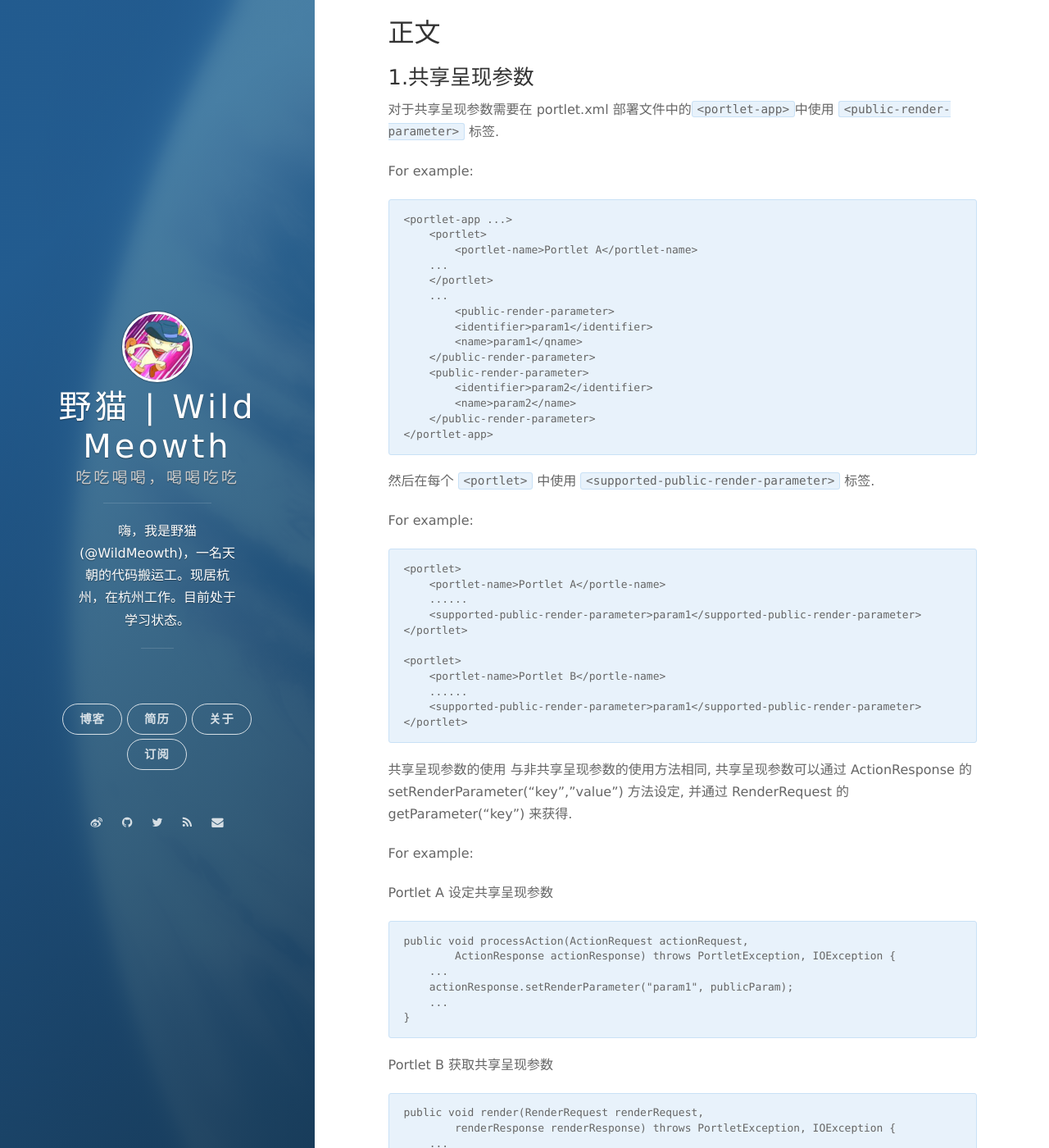
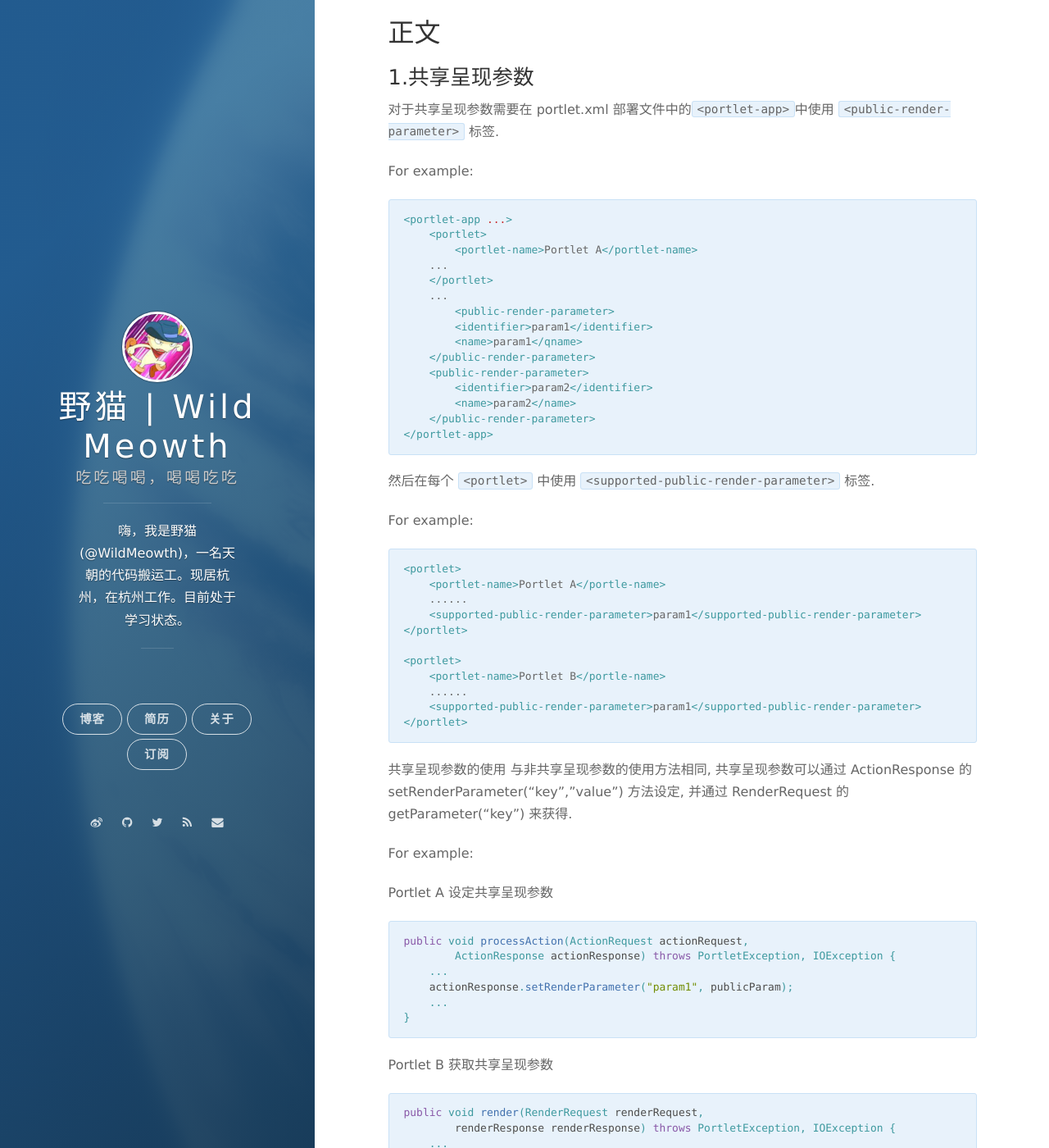
Before and after one commit to wildmeowth/wildmeowth.github.io, a Jekyll site: the page built from _posts/2017-08-09-portlet-data-transfer.markdown, in a window 1280 px wide and 1400 px high, scrolled down 378 px. Shown: the whole window at 82% size. Built offline with Jekyll 4.4.1, drawn with Linux system fonts in a browser that asks for light colours; nearby versions of some CDN libraries; comment, search, counter and statistics services are not loaded; some of the changed text lies outside the part shown.

Commit message:
markdown

````diff
--- a/_posts/2017-08-09-portlet-data-transfer.markdown
+++ b/_posts/2017-08-09-portlet-data-transfer.markdown
@@ -20,7 +20,7 @@ tags: webshpere portal , portlet数据传递
 对于共享呈现参数需要在 portlet.xml 部署文件中的```<portlet-app>```中使用 ```<public-render-parameter>``` 标签.
 
 For example:
-```
+```xml
 <portlet-app ...>
     <portlet>
         <portlet-name>Portlet A</portlet-name>
@@ -41,7 +41,7 @@ For example:
 然后在每个 ```<portlet>``` 中使用 ```<supported-public-render-parameter>``` 标签.
 
 For example:
-```
+```xml
 <portlet>
     <portlet-name>Portlet A</portle-name>
     ......
@@ -62,7 +62,7 @@ For example:
 For example:
 
 Portlet A 设定共享呈现参数
-```
+```java
 public void processAction(ActionRequest actionRequest,
         ActionResponse actionResponse) throws PortletException, IOException {
     ...
@@ -72,7 +72,7 @@ public void processAction(ActionRequest actionRequest,
 ```
 
 Portlet B 获取共享呈现参数
-```
+```java
 public void render(RenderRequest renderRequest,
         renderResponse renderResponse) throws PortletException, IOException {
     ...
@@ -90,13 +90,13 @@ PortletSession在应用级即PortletSession.APPLICATION_SCOPE, 可以在多个po
 For example:
 
 Portlet A 中：
-```
+```java
 String data = "Don't worry, be happy!";
 PortletSession session = request.getPortletSession().setAttribute("data", data, PortletSession.APPLICATION_SCOPE);
 ```
 
 Portlet B 中：
-```
+```java
 String data= (String) request.getPortletSession().getAttribute("data",PortletSession.APPLICATION_SCOPE);
 ```
 
````
Also changed, not shown: _posts/2017-09-25-spring3mvc-Portlet-create-1.markdown (+18 -9 lines).
